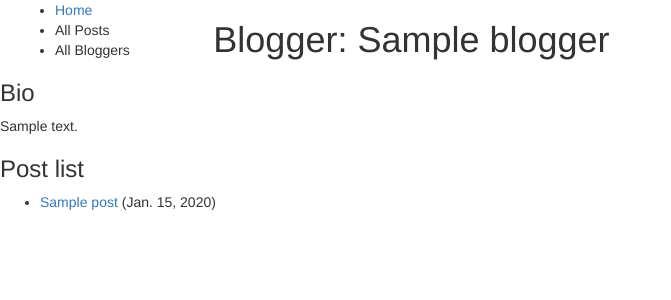
After one commit to elivjo/myblog, a Django app: template blogapp/templates/blogapp/post_list_by_author.html in a window 1280 px wide. The commit adds this page. Shown: the top 300 px of the page, without its empty margins (0-671 px from the left). Run offline with Django 3.2, Linux system fonts and the light colour scheme; tables that the repository leaves empty hold one stand-in row (values such as "Sample post"); the template is opened without the code that fills it: values that come from a table or form of the project are taken from there, most other values are stand-ins (such as "Sample title", 1, 10 or a date in 2020); some libraries are stand-ins or nearby versions.

Commit message:
build generic view

```diff
--- a/blogapp/models.py
+++ b/blogapp/models.py
@@ -6,14 +6,14 @@ from django.contrib.auth.models import User
 
 class BlogAuthor(models.Model):
     """ info reth nje blogeri """
-    bloger = models.OneToOneField(User, on_delete = models.SET_NULL, null = True)
+    bloger = models.OneToOneField(User, on_delete = models.SET_NULL, null = True) # e njejte si foreignkey por mer nje vlere unike dhe te lidh me modelin User te krijuar nga django
     bio_details = models.TextField(max_length= 500, help_text = "enter your bio details")
 
     class Meta:
         ordering= ["bloger"]
 
     def __str__(self):
-        return self.bloger
+        return self.bloger.username
 
 class Post(models.Model):
     """ permbajtja e nje posti ne blog """
@@ -43,4 +43,4 @@ class Comment(models.Model):
         ordering=["post_date"]
 
     def __str__(self):
-        return self.comment[:100] + '...'
+        return self.comment[:75] + '...'
--- a/blogapp/templates/base_generic.html
+++ b/blogapp/templates/base_generic.html
@@ -2,7 +2,7 @@
 <html lang="en">
 <head>
 
-  {% block title %}<title>Django DIY Blog</title>{% endblock %}
+  {% block title %}<title>Django  Blog</title>{% endblock %}
   <meta charset="utf-8">
   <meta name="viewport" content="width=device-width, initial-scale=1">
   <link rel="stylesheet" href="https://maxcdn.bootstrapcdn.com/bootstrap/3.3.7/css/bootstrap.min.css">
@@ -22,14 +22,15 @@
   {% block sidebar %}
   <ul class="sidebar-nav">
     <li><a href="{% url 'index' %}">Home</a></li>
-    <li>All blogs</a></li>
-    <li>All bloggers</a></li>
+    <li>All Posts</a></li>
+    <li>All Bloggers</a></li>
   </ul>
 
   {% endblock %}
   </div>
 <div>
-  {% block content %}{% endblock %}
+
+   {% block content %}{% endblock %}
 
 </div>
 </div>
--- /dev/null
+++ b/blogapp/templates/blogapp/post_list_by_author.html
@@ -0,0 +1,27 @@
+{% extends "base_generic.html" %}
+
+{% block content %}
+    <h1>Blogger: {{blogger}}</h1>
+
+    <h3>Bio</h3>
+
+    <p>{{blogger.bio_details}}</p>
+
+
+
+    {% if post_list %}
+    <h3>Post list</h3>
+    <ul>
+
+      {% for post in post_list %}
+      <li>
+        <a href="#">{{ post.title }}</a> ({{post.post_date}})</a>
+      </li>
+      {% endfor %}
+
+    </ul>
+
+    {% else %}
+      <p>This blogger hasn't posted anything yet.</p>
+    {% endif %}
+{% endblock %}
--- a/blogapp/urls.py
+++ b/blogapp/urls.py
@@ -4,5 +4,6 @@ from . import views
 
 urlpatterns = [
    path('', views.index, name = 'index'),
-   path('blogs/', views.BlogListView.as_view(), name='blogs'),
+   path('posts/', views.PostListView.as_view(), name='posts'),
+   path('blogger/<int:pk>', views.PostListByAuthor.as_view(), name='posts-author'),
 ]
```
Also changed, not shown: blogapp/templates/blogapp/blog_list.html (deleted, +0 -20 lines), blogapp/templates/blogapp/post_list.html (added, +21 -0 lines), blogapp/views.py (+11 -1 lines).
